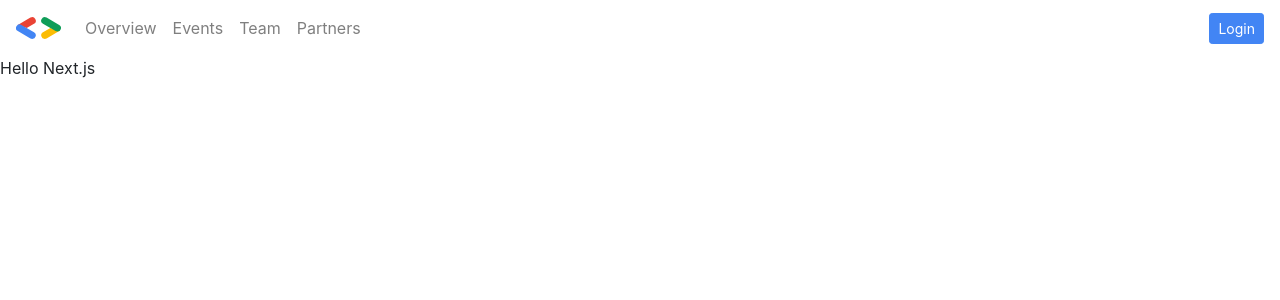
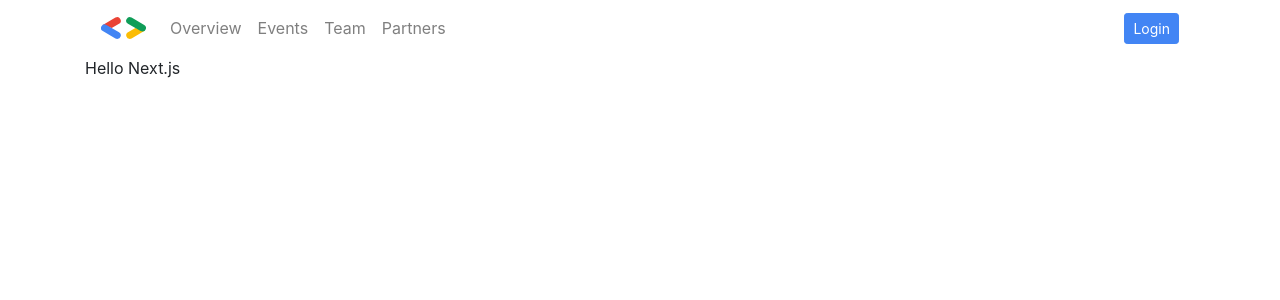
Before and after one commit to dsccsusm/dsc-csusm-website, a Next.js app: page / in a window 1280 px wide. Shown: the top 300 px of the page. Built offline with nearby package versions, Linux system fonts and the light colour scheme.

Commit message:
Fixed the imports

```diff
--- a/components/Layout.js
+++ b/components/Layout.js
@@ -1,5 +1,3 @@
-
-
 const layout = () => {
     return (
         <div>
--- a/components/Nav.js
+++ b/components/Nav.js
@@ -1,3 +1,4 @@
+import Container from "react-bootstrap/Container";
 import Navbar from "react-bootstrap/Navbar";
 import Nav from "react-bootstrap/Nav";
 import NavbarCollapse from "react-bootstrap/NavbarCollapse";
@@ -5,13 +6,16 @@
 import Button from "react-bootstrap/Button";
 
 import "../node_modules/bootstrap/scss/bootstrap.scss";
-import { NavDropdown } from "react-bootstrap";
+import Link from "next/link";
 
 const nav = () => {
   return (
     <div>
+      <Container>
         <Navbar bg="light" variant="light" sticky="top" expand="sm">
-        <Navbar.Brand href="#home">
+          <Navbar.Brand>
+            <Link href="/">
+              <a>
                 <img
                   alt=""
                   src="/dsc-logo.svg"
@@ -19,6 +23,8 @@
                   height="30"
                   className="d-inline-block align-top"
                 />
+              </a>
+            </Link>
           </Navbar.Brand>
           <NavbarToggle aria-controls="navbar-nav"></NavbarToggle>
           <NavbarCollapse id="navbar-nav">
@@ -31,6 +37,7 @@
             <Button size="sm">Login</Button>
           </NavbarCollapse>
         </Navbar>
+      </Container>
     </div>
   );
 };
--- a/pages/index.js
+++ b/pages/index.js
@@ -1,11 +1,16 @@
 import Navbar from "../components/Nav";
+
+import Container from "react-bootstrap/Container";
+
 import "../styles/style.scss";
 
 export default function Index() {
   return (
     <div>
       <Navbar />
-      <p className="example">Hello Next.js</p>
+      <Container>
+        <p className="example">Hello Next.js</p>
+      </Container>
     </div>
   );
 }
```
Lines whose indentation alone changed are shown as unchanged.
